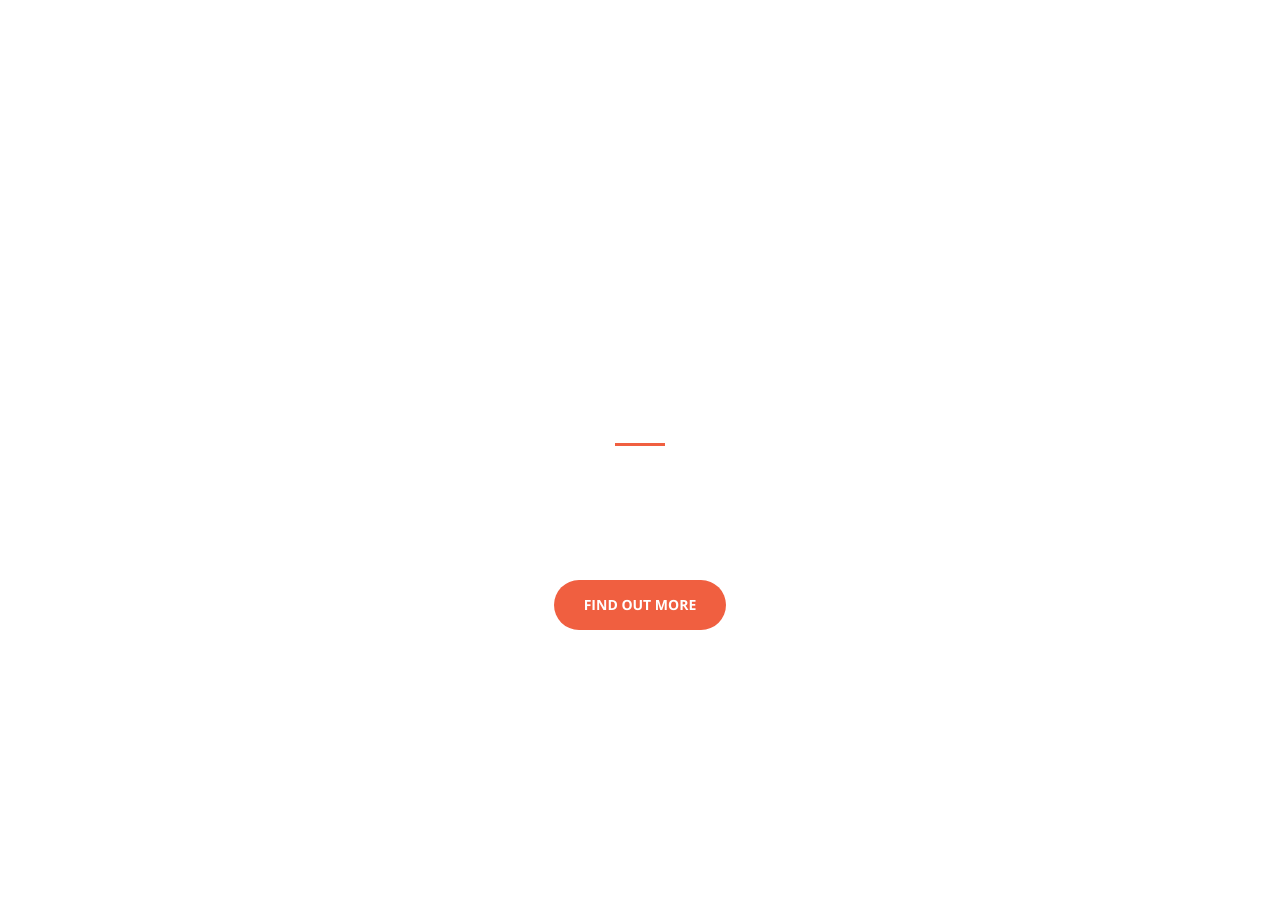
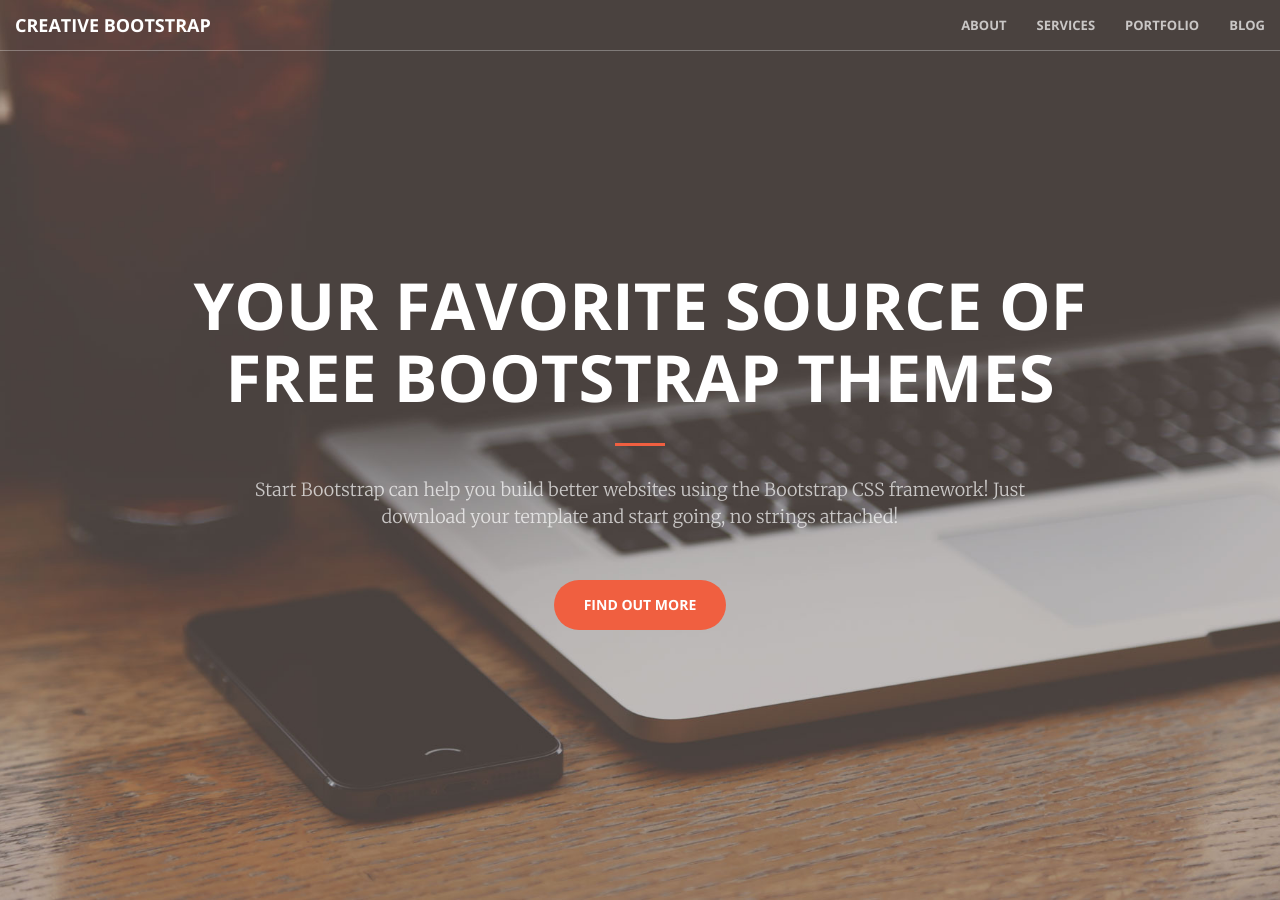
Before and after one commit to IamManchanda/creative-bootstrap, a Jekyll site: the page built from index.html, in a window 1280 px wide and 900 px high. Built offline with Jekyll 4.4.1, drawn with Linux system fonts in a browser that asks for light colours.

Commit message:
Trying agaian to Correct these Basic issues with github pages, sort of hack, hope it works now

```diff
--- a/css/creative.css
+++ b/css/creative.css
@@ -178,7 +178,7 @@
     min-height: auto;
     text-align: center;
     color: #fff;
-    background-image: url({{ site.baseurl }}/img/header.jpg);
+    background-image: url(../img/header.jpg);
     background-position: center;
     -webkit-background-size: cover;
     -moz-background-size: cover;
--- a/portfolio.html
+++ b/portfolio.html
@@ -8,7 +8,7 @@
 			{% for portfolio_item in site.portfolio  %}
 				<div class="col-lg-4 col-sm-6">
 					<a href="{{ portfolio_item.link }}" class="portfolio-box">
-						<img src="{{ site.baseurl }}/{{ portfolio_item.image_path }}" class="img-responsive" alt="">
+						<img src="{{ portfolio_item.image_path }}" class="img-responsive" alt="">
 						<div class="portfolio-box-caption">
 							<div class="portfolio-box-caption-content">
 								<div class="project-category text-faded">
```
